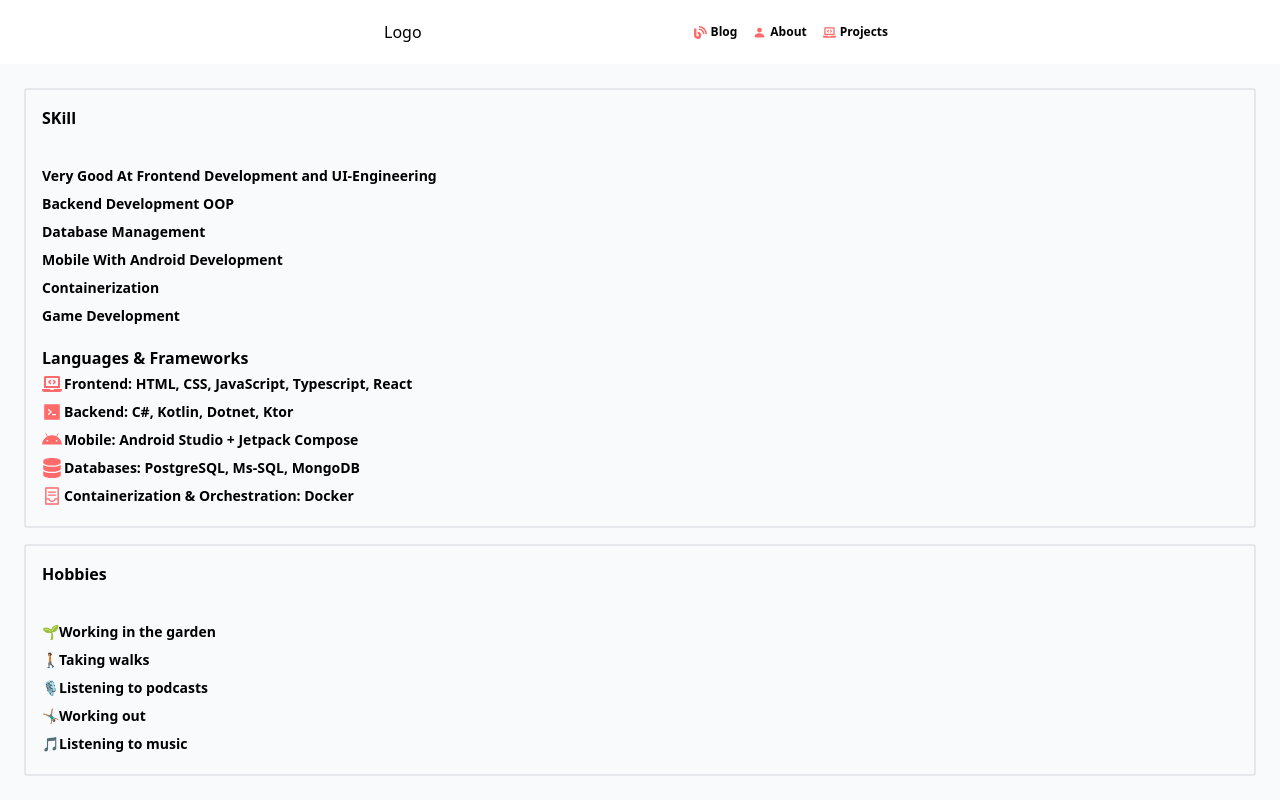
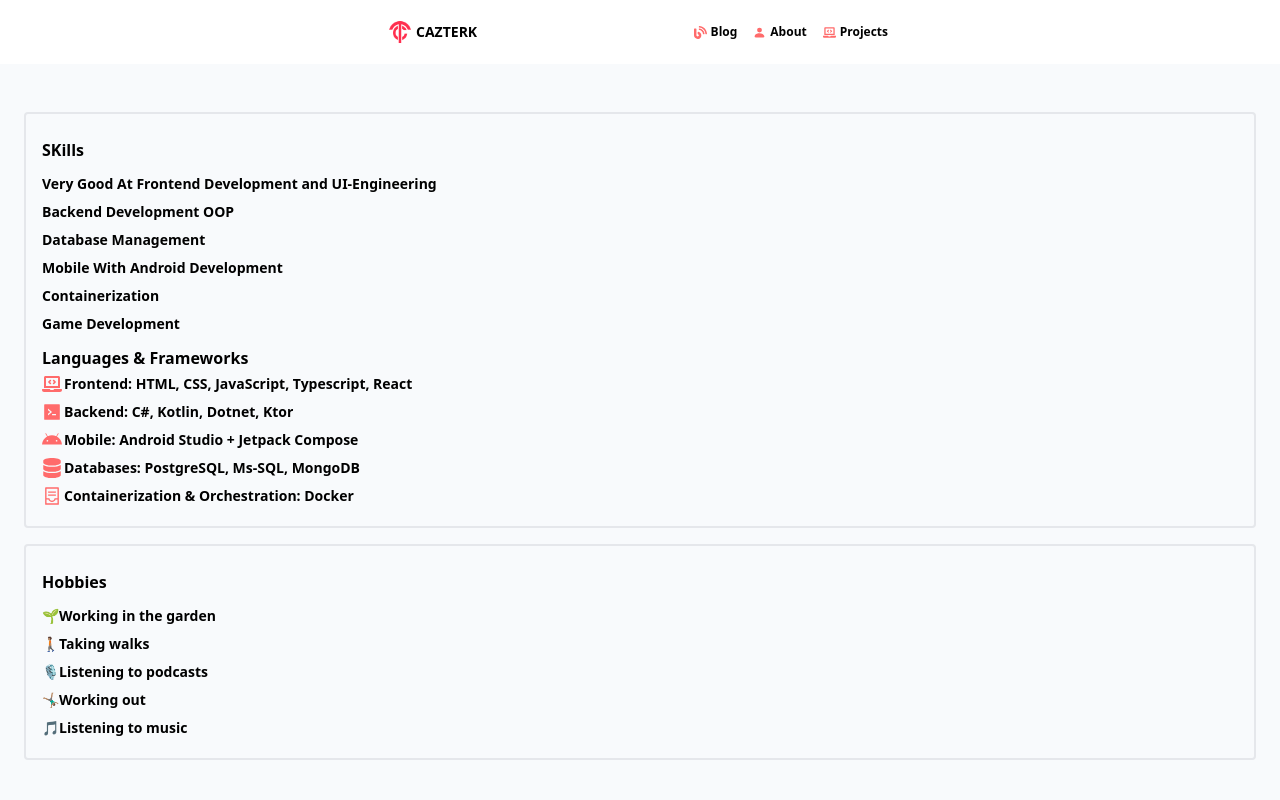
Before and after one commit to cazterk/landing-page-v2, a React (Vite) app: page /projects in a window 1280 px wide. Built offline with nearby package versions, Linux system fonts and the light colour scheme.

Commit message:
fix nav resizing issue

```diff
--- a/src/components/navbar/DesktopMenu.jsx
+++ b/src/components/navbar/DesktopMenu.jsx
@@ -4,7 +4,10 @@ import { IconContext } from "react-icons";
 const DesktopMenu = ({ links }) => {
   return (
     <>
-      <Link to={"/"}>Logo</Link>
+      <Link to={"/"} className="h-8 w-8 flex items-center ">
+        <img src="logo.png" />
+        <h4 className="text-sm font-bold">CAZTERK</h4>
+      </Link>
 
       <div className="flex">
         {links.map((item, idx) => {
--- a/src/components/navbar/index.jsx
+++ b/src/components/navbar/index.jsx
@@ -15,14 +15,17 @@ const Sidebar = () => {
 
   return (
     <div>
-      <div className=" hidden sm:block">
-        <div className="flex h-16 bg-white justify-between px-96 items-center">
+      <div className=" hidden lg:block">
+        <div className="flex h-16 bg-white justify-between  items-center px-3 xl:px-96">
           <DesktopMenu links={NavbarLinks} />
         </div>
       </div>
 
-      <div className=" flex justify-between sm:hidden p-3">
-        <Link to={"/"}>Logo</Link>
+      <div className=" flex justify-between 2xl:hidden p-3">
+        <Link to={"/"} className="h-8 w-8 flex items-center lg:hidden ">
+          <img src="logo.png" />
+          <h4 className="text-sm font-bold">CAZTERK</h4>
+        </Link>
         <HamburgerMenu isOpen={isOpen} toggle={toggleMenu} />
         {isOpen ? <MobileMenu links={NavbarLinks} close={toggleMenu} /> : <></>}
       </div>
--- a/src/pages/Home.jsx
+++ b/src/pages/Home.jsx
@@ -6,7 +6,6 @@ import { ImLinkedin } from "react-icons/im";
 const Home = () => {
   return (
     <div className="flex  flex-col justify-center items-center h-screen ">
-      <i className="mb-4">logo</i>
       <h1 className="text-5xl font-bold">Cazterk</h1>
       <p className="my-4  font-medium ">
         Christian | Full Stack | Mobile | Game Dev{" "}
--- a/src/pages/Projects.jsx
+++ b/src/pages/Projects.jsx
@@ -9,9 +9,9 @@ const Projects = () => {
   return (
     <div className="h-fit sm:h-screen">
       <div className="sec2 grid grid-cols-1 gap-4">
-        <div className="skills h-full border-solid border-2 border-gray-200 rounded">
-          <h1 className="p-4 font-bold">SKill</h1>
-          <div className="content p-4">
+        <div className="skills p-4 h-full border-solid border-2 border-gray-200 rounded">
+          <h1 className="py-2 font-bold">SKills</h1>
+          <div className="content ">
             <ul className="list-disc">
               <li className={paraProperties}>
                 Very Good At Frontend Development and UI-Engineering
@@ -26,7 +26,7 @@ const Projects = () => {
               <li className={paraProperties}>Containerization</li>
               <li className={paraProperties}>Game Development</li>
             </ul>
-            <h6 className=" pt-4 font-bold">Languages & Frameworks</h6>
+            <h6 className=" pt-2 font-bold">Languages & Frameworks</h6>
 
             <IconContext.Provider
               value={{
@@ -59,9 +59,9 @@ const Projects = () => {
             </IconContext.Provider>
           </div>
         </div>
-        <div className="hobbies h-full border-solid border-2 border-gray-200 rounded">
-          <h1 className="p-4 font-bold">Hobbies</h1>
-          <div className="content p-4">
+        <div className="hobbies p-4 h-full border-solid border-2 border-gray-200 rounded">
+          <h1 className="py-2 font-bold">Hobbies</h1>
+          <div className="content ">
             <p className={paraProperties}>🌱Working in the garden</p>
             <p className={paraProperties}>🚶🏽Taking walks</p>
             <p className={paraProperties}> 🎙️Listening to podcasts</p>
```
Also changed, not shown: public/logo.png (added).
